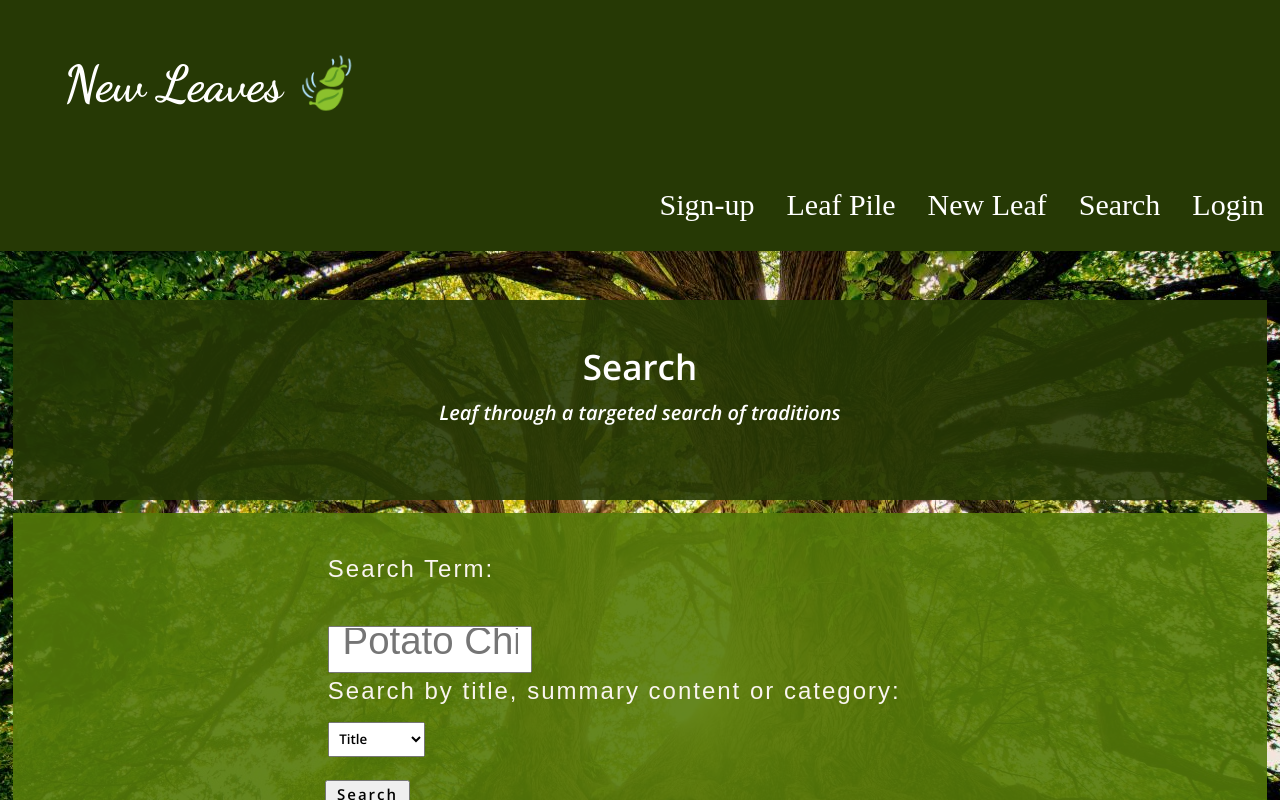
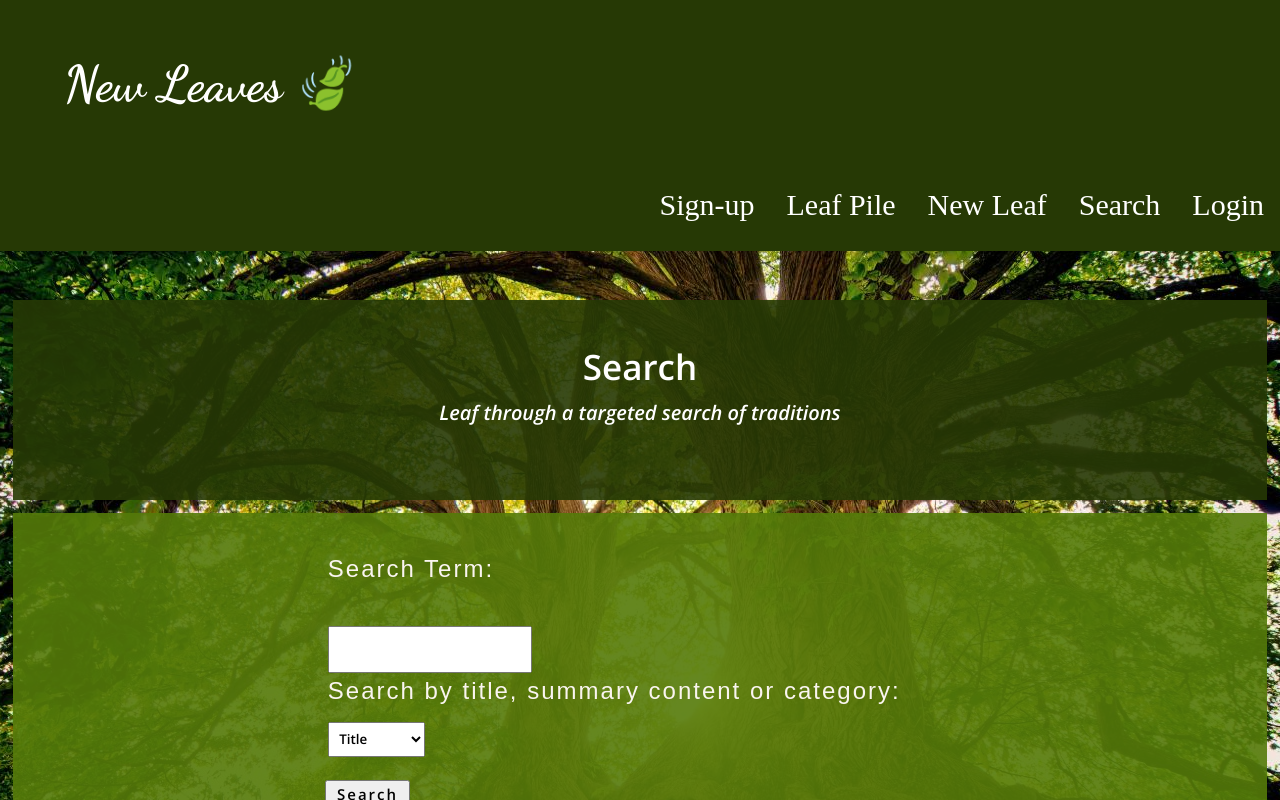
Before and after one commit to RandyWritesCode/new-leaves-app, a React (Create React App) app: page /search in a window 1280 px wide. Shown: the top 800 px of the page. Built offline with nearby package versions, Linux system fonts and the light colour scheme; no server answers; a web font is replaced by a local one.

Commit message:
'update'

```diff
--- a/src/Components/Search/Search.js
+++ b/src/Components/Search/Search.js
@@ -22,7 +22,7 @@ export default class Search extends React.Component {
                 <label htmlFor="search-term">Search Term: </label>
                 <input
                   onChange={this.props.handleSearchTermChange}
-                  placeholder='Potato Chip Day'
+                  // placeholder='Potato Chip Day'
                   type="text"
                   name='search-term'
                   id='search-term'
--- a/src/Components/SearchDisplay/SearchDisplay.js
+++ b/src/Components/SearchDisplay/SearchDisplay.js
@@ -6,9 +6,9 @@ import { Link } from 'react-router-dom';
 
 export default function Display(props) {
   let article
+
   if (props.display !== '') {
     article = props.display.map((article, idx) => {
-
       return (<section key={idx}>
                 <header>
                   <Link to={`/articles/${article.id}`}>
@@ -17,7 +17,6 @@ export default function Display(props) {
                   <h5>{article.article_type}</h5>
                 </header>
                 <blockquote>{article.summary}</blockquote>
-
               </section>
       );
     })
@@ -25,7 +24,6 @@ export default function Display(props) {
 
   return (
     <Error>
-
       <article>
         {article}
       </article>
--- a/src/services/auth-api-service.js
+++ b/src/services/auth-api-service.js
@@ -25,7 +25,6 @@ const AuthApiService = {
       method: 'POST',
       headers: {
         'content-type': 'application/json',
-
       },
       body: JSON.stringify(user),
     })
```
Also changed, not shown: src/Components/SearchForm/SearchForm.js (deleted, +0 -37 lines). Lines whose indentation alone changed are shown as unchanged.
